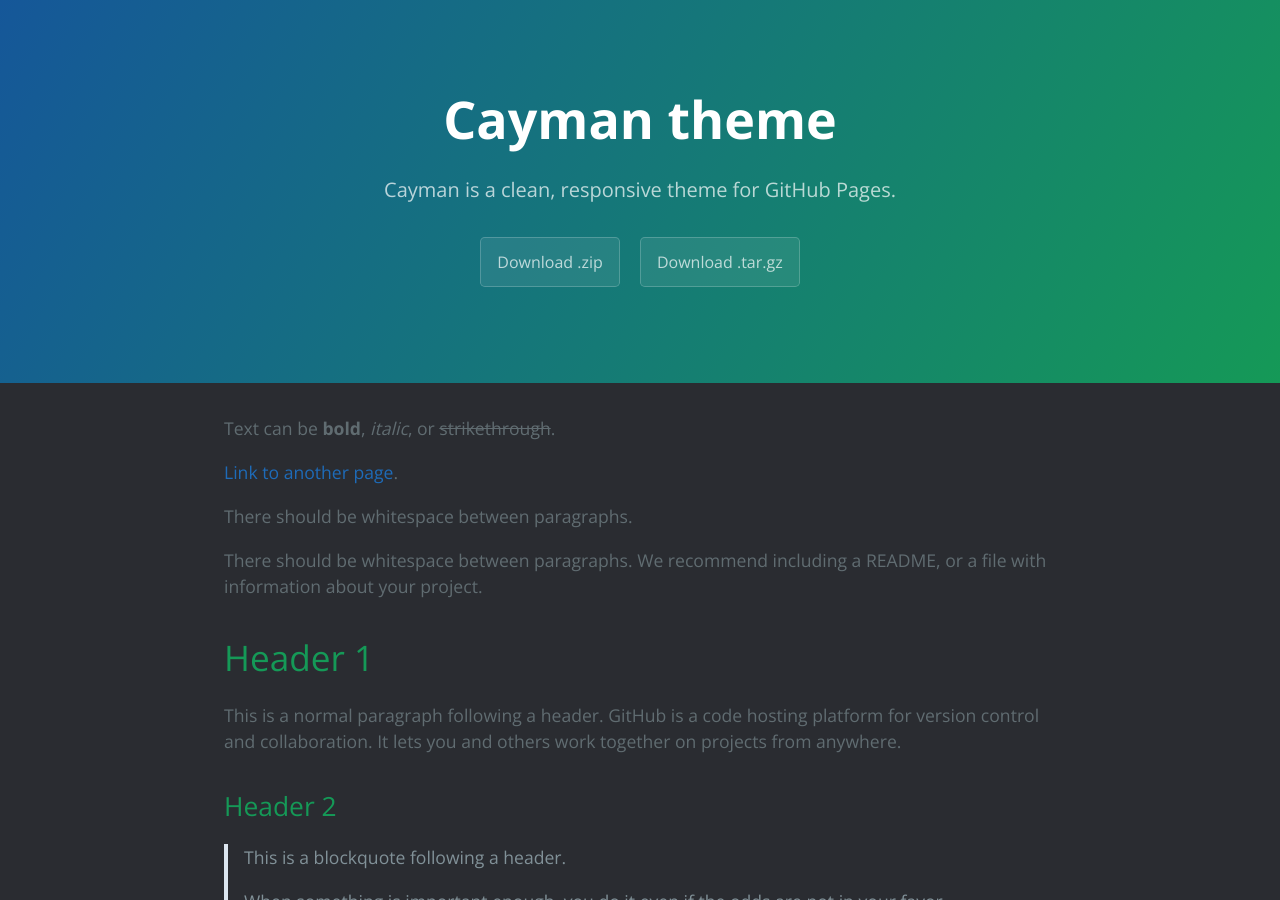
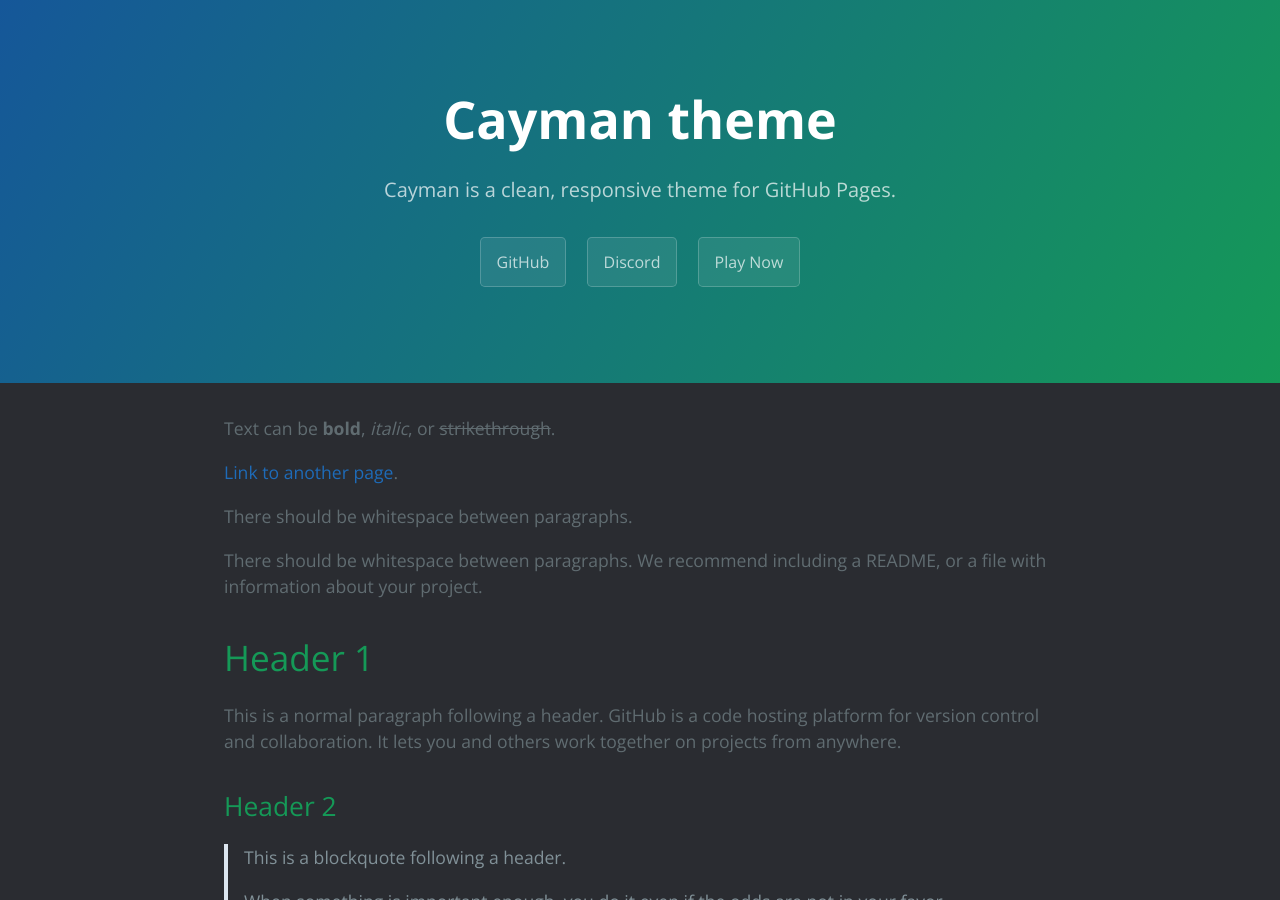
Before and after one commit to 2011Scape/2011scape.github.io, a Jekyll site: the page built from index.md, in a window 1280 px wide and 900 px high. Built offline with Jekyll 4.4.1, drawn with Linux system fonts in a browser that asks for light colours.

Commit message:
chore: update links

```diff
--- a/_config.yml
+++ b/_config.yml
@@ -3,3 +3,5 @@
 show_downloads: true
 google_analytics:
 theme: jekyll-theme-cayman
+github.url: https://github.com/2011Scape
+discord.url: https://discord.gg/jDbBAKjhxh
--- a/_layouts/default.html
+++ b/_layouts/default.html
@@ -22,8 +22,9 @@
         <a href="{{ site.github.repository_url }}" class="btn">View on GitHub</a>
       {% endif %}
       {% if site.show_downloads %}
-        <a href="{{ site.github.zip_url }}" class="btn">Download .zip</a>
-        <a href="{{ site.github.tar_url }}" class="btn">Download .tar.gz</a>
+        <a href="{{ github.url }}" class="btn">GitHub</a>
+        <a href="{{ discord.url }}" class="btn">Discord</a>
+        <a href="#" class="btn">Play Now</a>
       {% endif %}
     </header>
 
```
